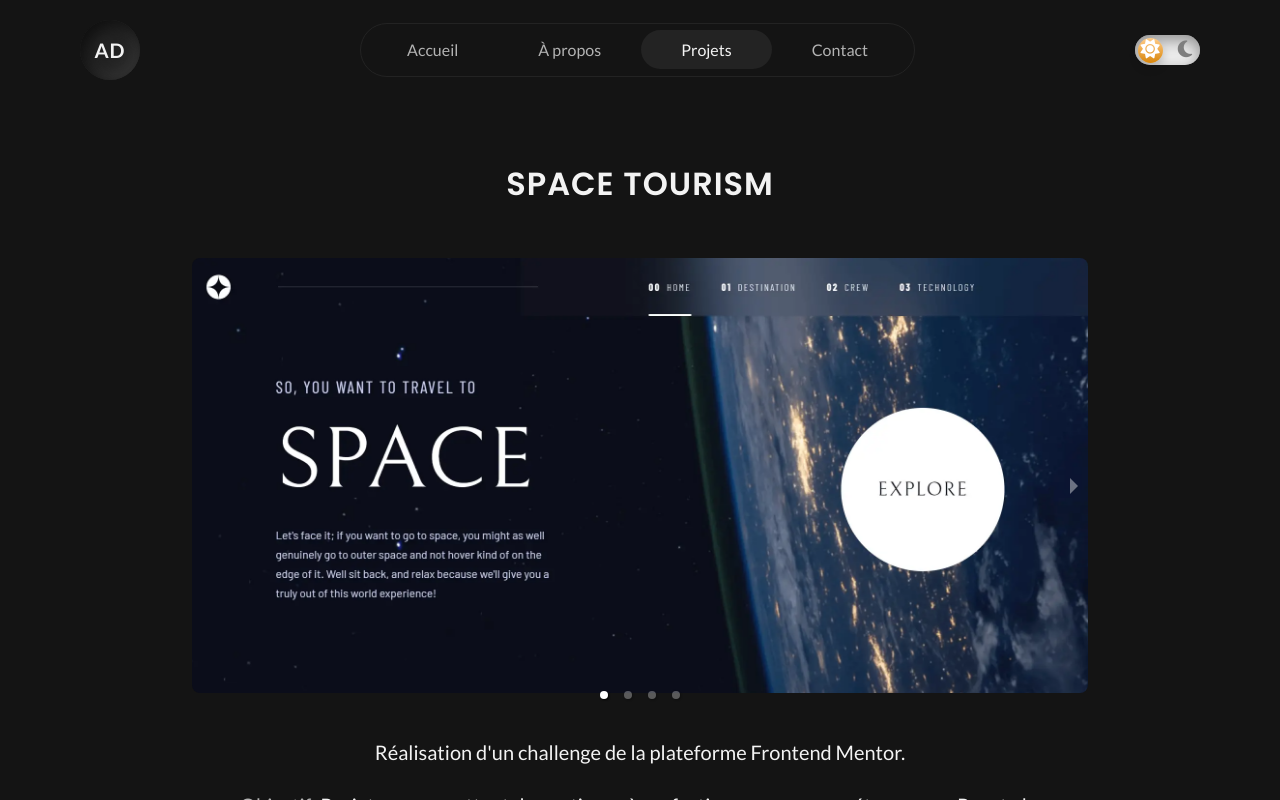
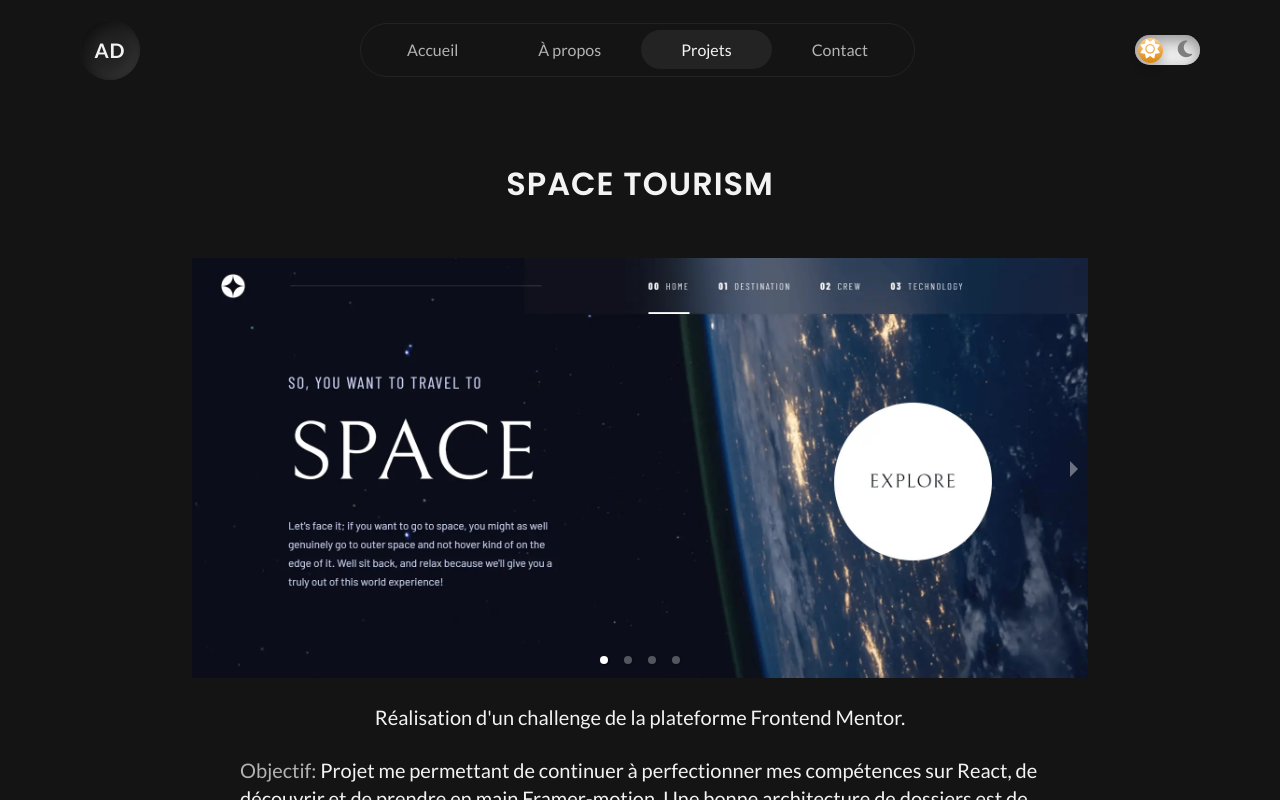
Before and after one commit to AlexDDevv/Portfolio-v3, a React (Vite) app: page /projects in a window 1280 px wide. Both pictures are taken after a click on the element 384 px from the left and 358 px from the top of the page. Shown: the top 800 px of the page. Built offline with nearby package versions, Linux system fonts and the light colour scheme.

Commit message:
Modif some things to match with the new carrousel

```diff
--- a/src/components/projects/CarrouselImg.jsx
+++ b/src/components/projects/CarrouselImg.jsx
@@ -1,20 +1,11 @@
 import React from 'react'
-import { motion } from "framer-motion"
 
-export default function CarrouselImg({ img, title, index, display }) {
+export default function CarrouselImg({ img, title }) {
     return (
-        <motion.div
-            className='carrousel-img-container'
-            initial={{ opacity: 0 }}
-            animate={{ opacity: 1 }}
-            exit={{ opacity: 0 }}
-            transition={{ duration: 0.5, ease: "easeInOut" }}
-        >
-            <img
-                src={img}
-                alt={`${title} presentation n°${index}`}
-                className={`carrousel-img ${display}`}
-            />
-        </motion.div>
+        <img
+            src={img}
+            alt={`${title} presentation`}
+            className="carrousel-img"
+        />
     )
 }
--- a/src/components/projects/ProjectDetails.jsx
+++ b/src/components/projects/ProjectDetails.jsx
@@ -3,7 +3,7 @@ import ProjectCarrousel from './ProjectCarrousel'
 import TechnoProject from "./TechnoProject"
 import { motion } from 'framer-motion'
 
-export default function ProjectDetails({ img, title, presentation, objectif, techno, repo, website, onClick, index, onChange }) {
+export default function ProjectDetails({ img, title, presentation, objectif, techno, repo, website, onClick }) {
     return (
         <motion.div
             initial={{ opacity: 0 }}
@@ -16,8 +16,6 @@ export default function ProjectDetails({ img, title, presentation, objectif, tec
                 <ProjectCarrousel
                     img={img}
                     title={title}
-                    index={index}
-                    onChange={onChange}
                 />
                 <div className="project-text">
                     <p className="project-presentation">{presentation}</p>
--- a/src/pages/Projects.jsx
+++ b/src/pages/Projects.jsx
@@ -8,7 +8,6 @@ import { motion } from 'framer-motion'
 const Projects = () => {
     const [showDetails, setShowDetails] = useState(false)
     const [selectedProject, setSelectedProject] = useState(null)
-    const [sliderIndex, setSliderIndex] = useState(0)
 
     const renderDetails = (project) => {
         setSelectedProject(project)
@@ -19,10 +18,6 @@ const Projects = () => {
     const goBack = () => {
         setShowDetails(false)
         setSelectedProject(null)
-    }
-
-    const handleRadio = (radioIdx) => {
-        setSliderIndex(radioIdx)
     }
 
     return (
@@ -53,15 +48,12 @@ const Projects = () => {
                 <ProjectDetails
                     img={selectedProject.images}
                     title={selectedProject.title}
-                    index={sliderIndex}
                     presentation={selectedProject.presentation}
                     objectif={selectedProject.objectif}
                     techno={selectedProject.techno}
                     repo={selectedProject.repo}
                     website={selectedProject.website}
                     onClick={goBack}
-                    radioIdx={sliderIndex}
-                    onChange={handleRadio}
                 />
             )}
         </main>
```
